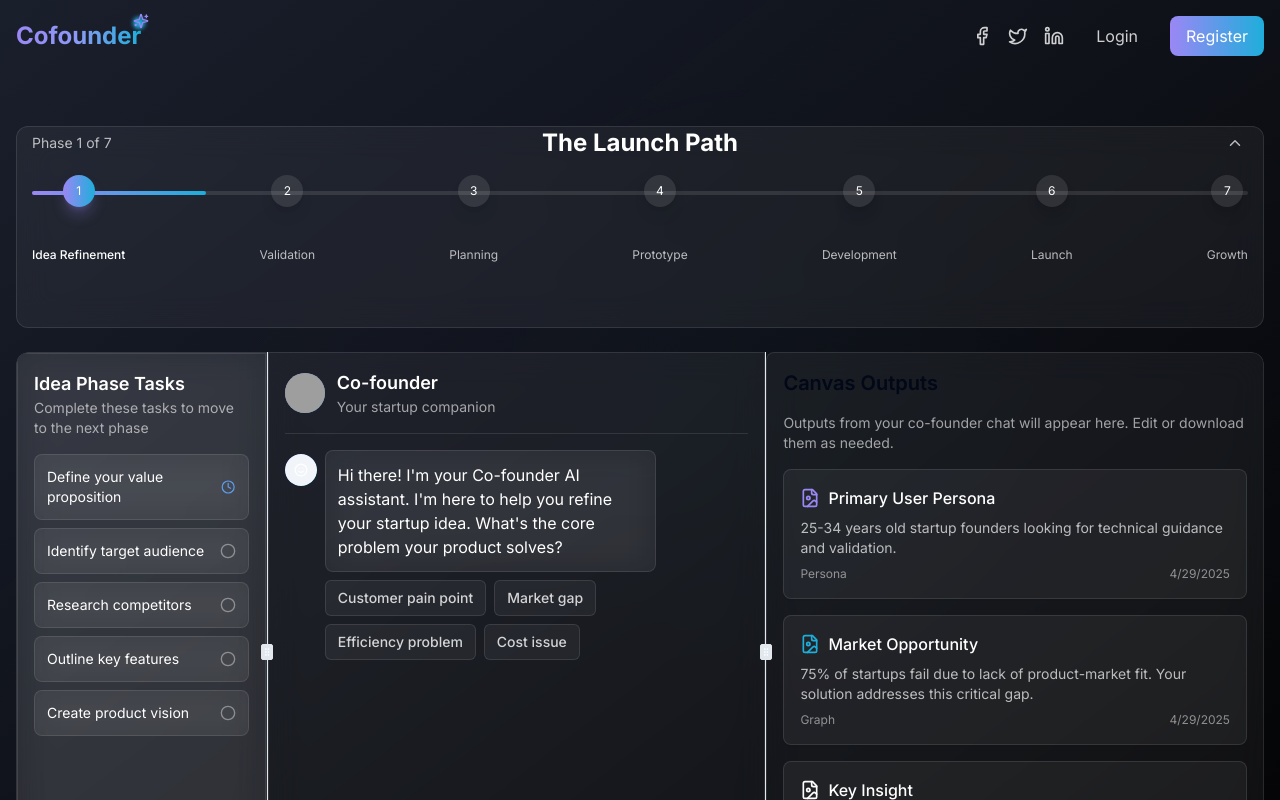
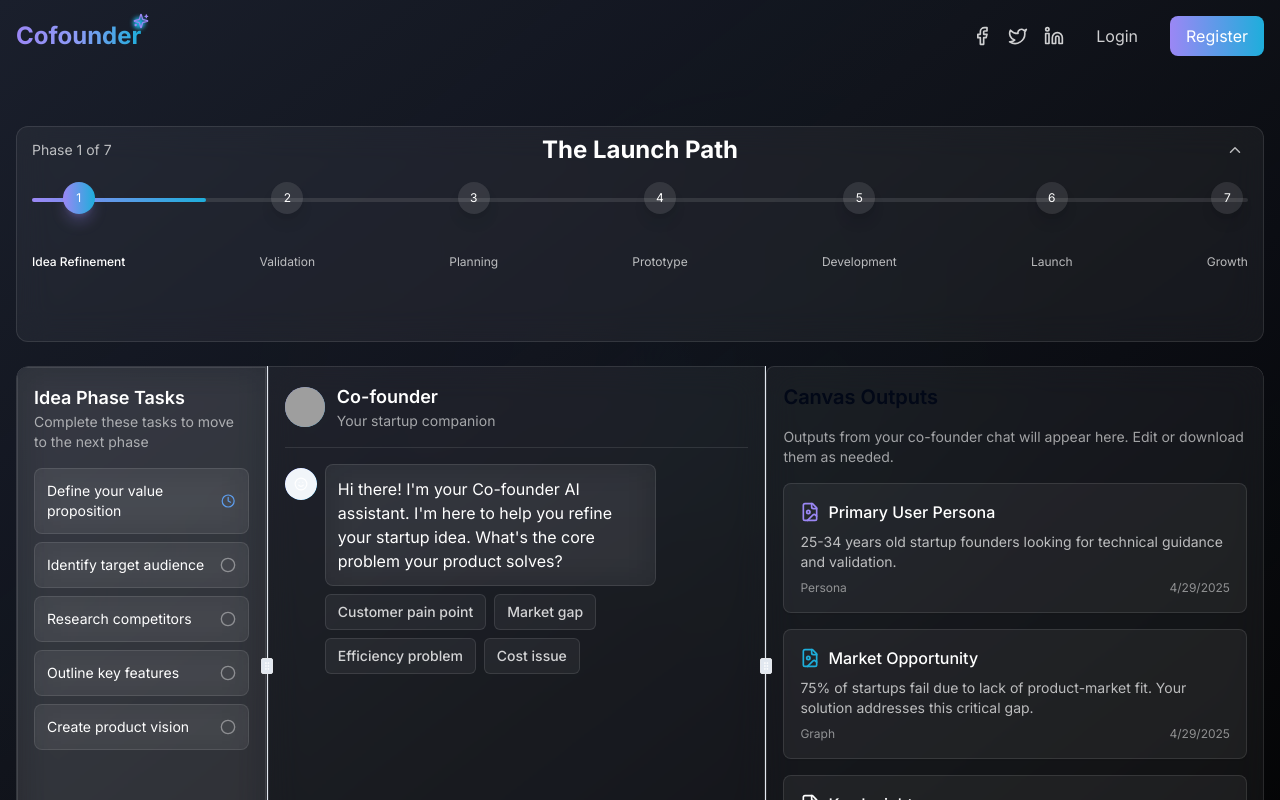
Before and after one commit to salah-jr/cofounder-glow-landing, a React (Vite) app: page /launch-path in a window 1280 px wide. Shown: the top 800 px of the page. Built offline with nearby package versions, Linux system fonts and the light colour scheme; grey boxes are pictures that could not be loaded.

Commit message:
Visual edit in Lovable
Edited UI in Lovable

```diff
--- a/src/pages/LaunchPath.tsx
+++ b/src/pages/LaunchPath.tsx
@@ -74,7 +74,7 @@ const LaunchPath: React.FC = () => {
         duration: 0.5
       }} className="space-y-6">
           {/* Top horizontal bar - Roadmap Progress */}
-          <div className="glass p-4 rounded-xl border border-white/10 animate-fade-in px-[15px] py-0">
+          <div className="glass p-4 rounded-xl border border-white/10 animate-fade-in px-[15px] py-[7px]">
             <RoadmapProgress currentPhase={currentPhase} completedPhases={completedPhases} />
           </div>
 
```
